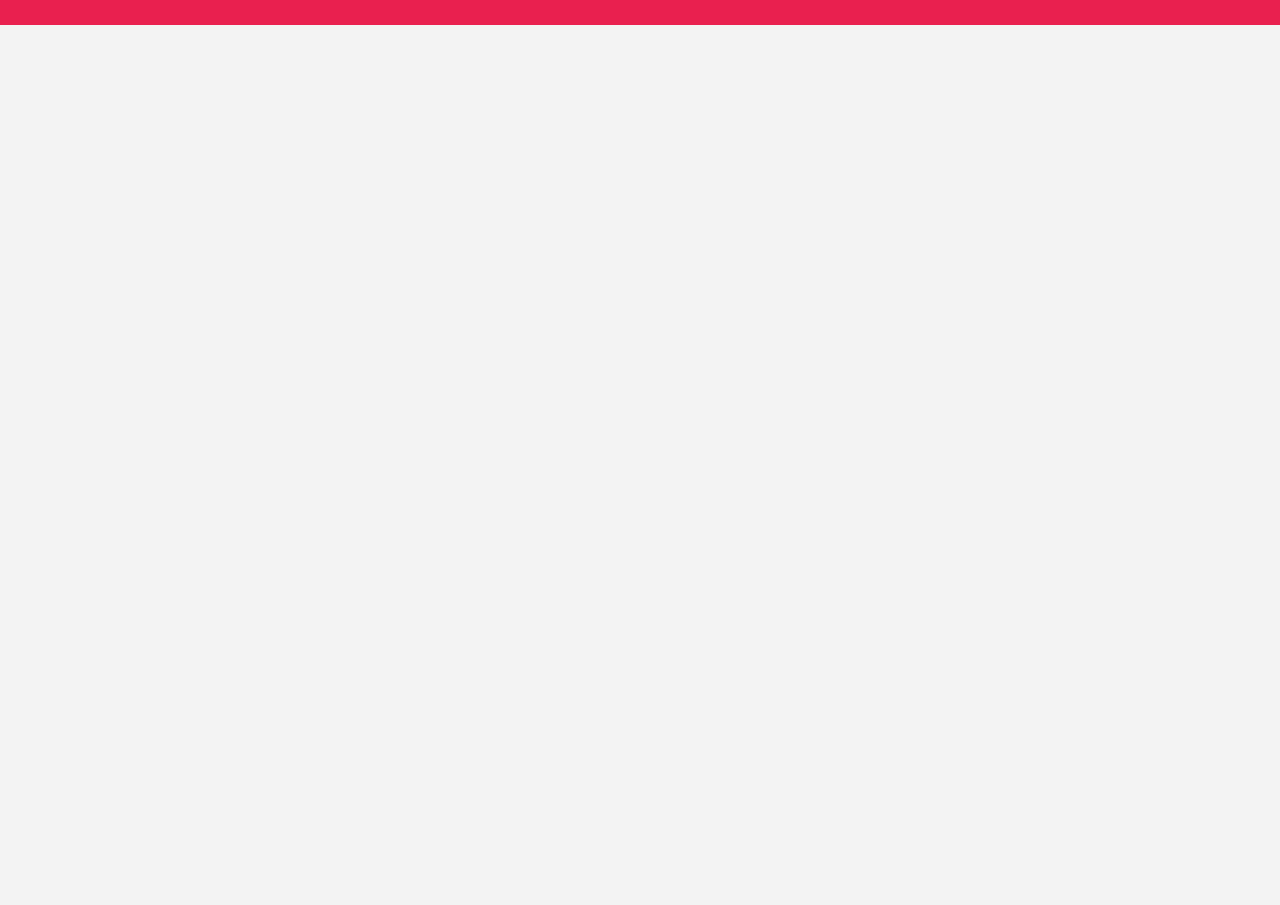
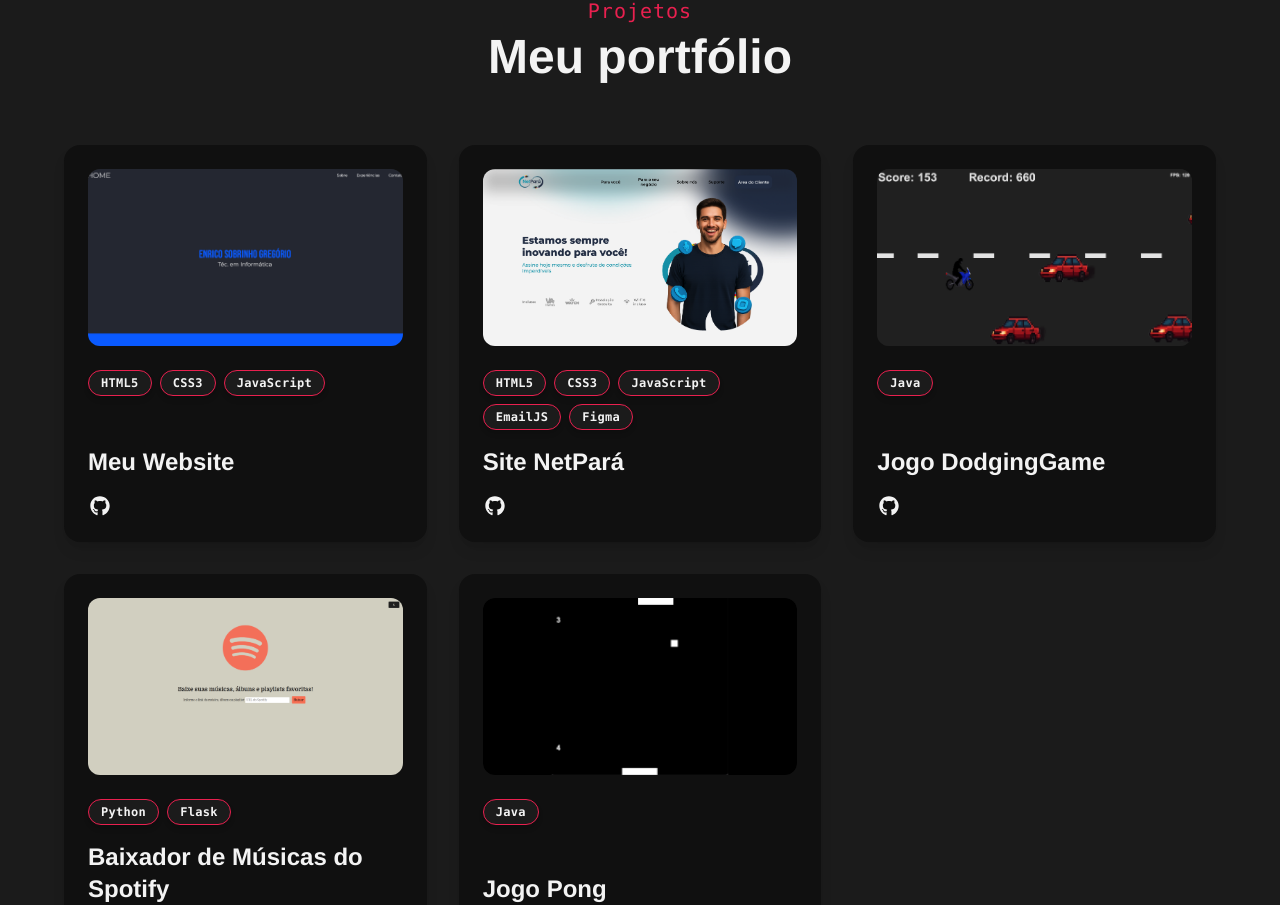
Before and after one commit to EnricoGregorio/portfolio, a Next.js app: page / in a window 1280 px wide. Shown: the part 1892-2797 px from the top of the page. Before the commit the page ends 1917 px from the top, so only its background shows below. Built offline with nearby package versions, Linux system fonts and the light colour scheme.

Commit message:
feat(projetos): section projetos criada e estilizada - Adicionei cada bloco de maneira inteligente, organizando eles em uma lista de dicionários, cada um contendo titulo, icone e descrição; - Cada bloco (card de skill) é adicionado via .map().

```diff
--- a/src/components/Projetos.tsx
+++ b/src/components/Projetos.tsx
@@ -1,7 +1,111 @@
+import Image from "next/image";
+import { FontAwesomeIcon } from "@fortawesome/react-fontawesome";
+import { faGithub } from "@fortawesome/free-brands-svg-icons";
+
 export default function Projetos() {
+  const projetos = [
+    {
+      id: 1,
+      titulo: "Meu Website",
+      imagem: "/projects/meusite-v1.png",
+      tecnologias: ["HTML5", "CSS3", "JavaScript"],
+      github: "https://github.com/EnricoGregorio/meu-site",
+    },
+    {
+      id: 2,
+      titulo: "Site NetPará",
+      imagem: "/projects/netpara.png",
+      tecnologias: ["HTML5", "CSS3", "JavaScript", "EmailJS", "Figma"],
+      github: "https://github.com/EnricoGregorio/netpara",
+    },
+    {
+      id: 3,
+      titulo: "Jogo DodgingGame",
+      imagem: "/projects/dg-game.png",
+      tecnologias: ["Java"],
+      github: "https://github.com/EnricoGregorio/dodgingGame",
+    },
+    {
+      id: 4,
+      titulo: "Baixador de Músicas do Spotify",
+      imagem: "/projects/smd.png",
+      tecnologias: ["Python", "Flask"],
+      github: "https://github.com/EnricoGregorio/SpotifyMusicsDownload",
+    },
+    {
+      id: 5,
+      titulo: "Jogo Pong",
+      imagem: "/projects/pong.png",
+      tecnologias: ["Java"],
+      github: "https://github.com/EnricoGregorio/Game-Pong",
+    },
+  ];
+
   return (
-    <div className="bg-background text-default">
-      <h1>Hello</h1>
-    </div>
+    <section id="projetos" className="bg-background py-24 px-8 min-h-screen">
+      <div className="max-w-6xl mx-auto">
+        {/* Cabeçalho da Seção */}
+        <div className="text-center mb-16">
+          <span className="text-primary font-mono text-xl tracking-wider">
+            Projetos
+          </span>
+          <h2 className="text-default text-4xl md:text-5xl font-bold mt-2">
+            Meu portfólio
+          </h2>
+        </div>
+
+        {/* Grelha de Projetos (3 colunas no desktop, 2 no tablet, 1 no celular). */}
+        <div className="grid grid-cols-1 md:grid-cols-2 lg:grid-cols-3 gap-8">
+          {projetos.map((projeto) => (
+            <div
+              key={projeto.id}
+              className="bg-secondary p-6 rounded-2xl flex flex-col gap-6 group hover:-translate-y-2 transition-all duration-300 shadow-lg"
+            >
+              {/* Contentor da Imagem com Aspect Ratio 16:9. */}
+              <div className="relative w-full aspect-video rounded-xl overflow-hidden bg-background">
+                {/* O group-hover:scale-110 cria um efeito de zoom suave ao passar o mouse. */}
+                <Image
+                  src={projeto.imagem}
+                  alt={`Captura de ecrã do projeto ${projeto.titulo}`}
+                  fill
+                  className="object-cover transition-transform duration-500 group-hover:scale-110"
+                />
+              </div>
+
+              <div className="flex flex-col gap-4 flex-1">
+                {/* Pílulas de Tecnologia. */}
+                <div className="flex flex-wrap gap-2">
+                  {projeto.tecnologias.map((tech, index) => (
+                    <span
+                      key={index}
+                      className="bg-background border border-primary hover:bg-primary transition-all duration-300 px-3 py-1 rounded-full text-default font-mono text-xs font-bold tracking-wide shadow-md cursor-default"
+                    >
+                      {tech}
+                    </span>
+                  ))}
+                </div>
+
+                {/* Título do Projeto */}
+                <h3 className="text-default text-2xl font-bold mt-auto">
+                  {projeto.titulo}
+                </h3>
+                <a
+                  href={projeto.github}
+                  target="_blank"
+                  rel="noopener noreferrer"
+                  aria-label="GitHub"
+                  className="flex items-center justify-center w-6 h-6"
+                >
+                  <FontAwesomeIcon
+                    icon={faGithub}
+                    className="text-xl hover:text-primary transition-colors"
+                  />
+                </a>
+              </div>
+            </div>
+          ))}
+        </div>
+      </div>
+    </section>
   );
 }
```
